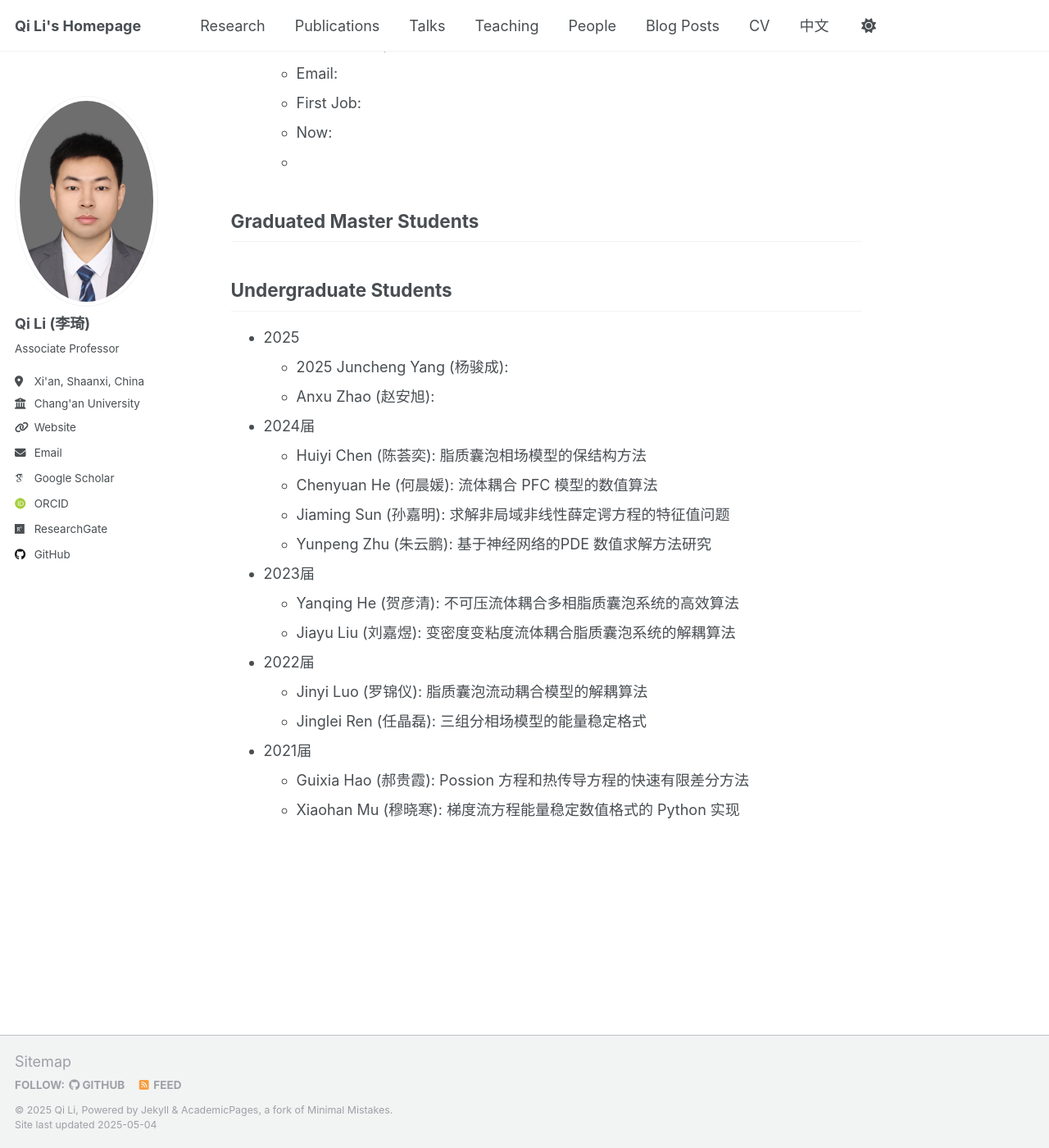
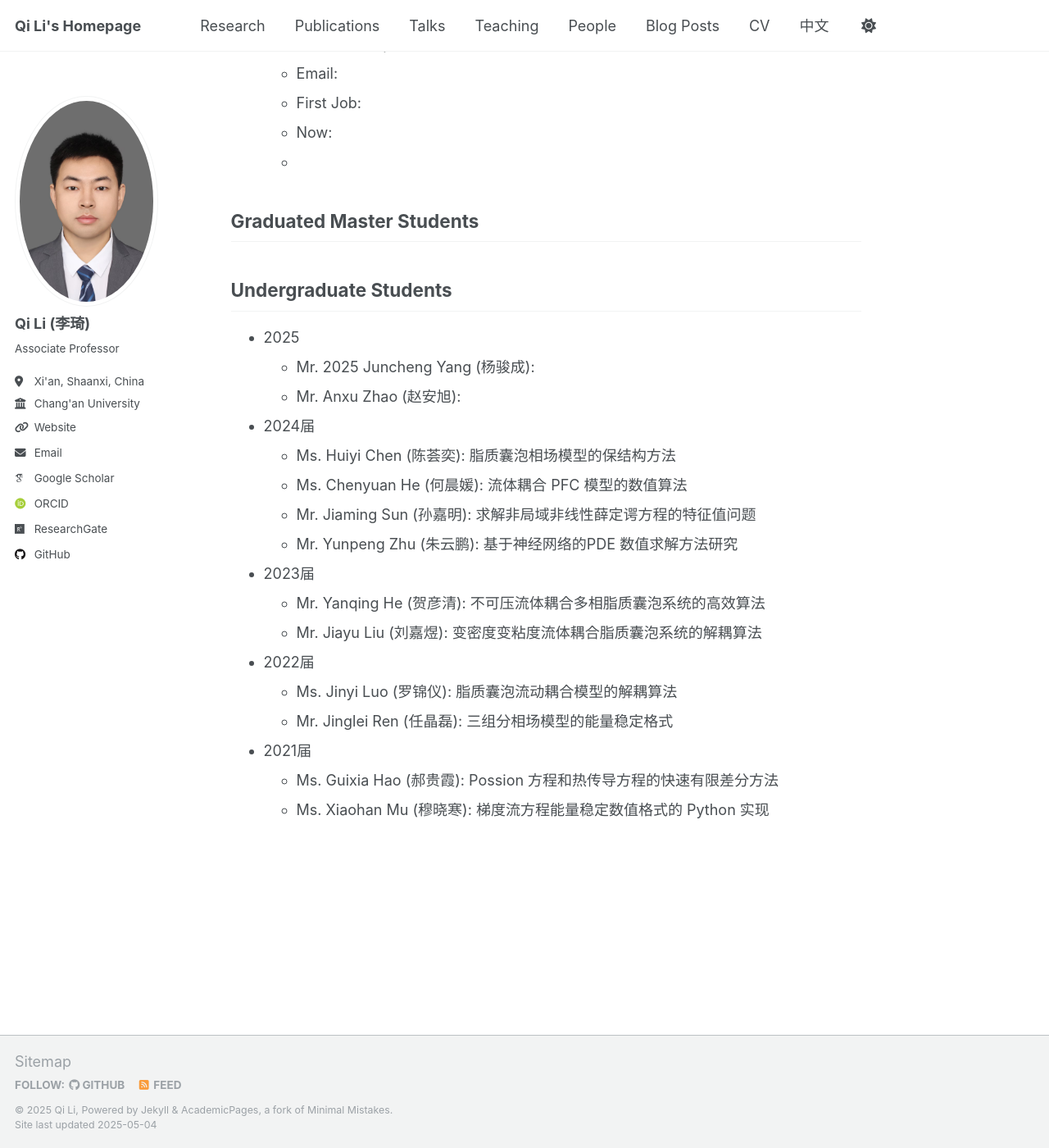
Before and after one commit to liqihao2000/liqihao2000.github.io, a Jekyll site: the page built from _pages/people.md, in a window 1280 px wide and 1400 px high, scrolled down 700 px. Shown: the whole window at 82% size. Built offline with Jekyll 4.4.1, drawn with Linux system fonts in a browser that asks for light colours; some web fonts are replaced.

Commit message:
update info

```diff
--- a/_pages/people.md
+++ b/_pages/people.md
@@ -39,26 +39,26 @@
 
 ## Undergraduate Students
 - 2025
-  - 2025 Juncheng Yang (杨骏成):
-  - Anxu Zhao (赵安旭):
+  - Mr. 2025 Juncheng Yang (杨骏成):
+  - Mr. Anxu Zhao (赵安旭):
 
 - 2024届
-  - Huiyi Chen (陈荟奕): 脂质囊泡相场模型的保结构方法
-  - Chenyuan He (何晨媛): 流体耦合 PFC 模型的数值算法
-  - Jiaming Sun (孙嘉明): 求解非局域非线性薛定谔方程的特征值问题
-  - Yunpeng Zhu (朱云鹏): 基于神经网络的PDE 数值求解方法研究
+  - Ms. Huiyi Chen (陈荟奕): 脂质囊泡相场模型的保结构方法
+  - Ms. Chenyuan He (何晨媛): 流体耦合 PFC 模型的数值算法
+  - Mr. Jiaming Sun (孙嘉明): 求解非局域非线性薛定谔方程的特征值问题
+  - Mr. Yunpeng Zhu (朱云鹏): 基于神经网络的PDE 数值求解方法研究
 
 - 2023届
-  - Yanqing He (贺彦清): 不可压流体耦合多相脂质囊泡系统的高效算法
-  - Jiayu Liu (刘嘉煜): 变密度变粘度流体耦合脂质囊泡系统的解耦算法
+  - Mr. Yanqing He (贺彦清): 不可压流体耦合多相脂质囊泡系统的高效算法
+  - Mr. Jiayu Liu (刘嘉煜): 变密度变粘度流体耦合脂质囊泡系统的解耦算法
 
 - 2022届
-  - Jinyi Luo (罗锦仪): 脂质囊泡流动耦合模型的解耦算法
-  - Jinglei Ren (任晶磊): 三组分相场模型的能量稳定格式
+  - Ms. Jinyi Luo (罗锦仪): 脂质囊泡流动耦合模型的解耦算法
+  - Mr. Jinglei Ren (任晶磊): 三组分相场模型的能量稳定格式
 
 - 2021届
-  - Guixia Hao (郝贵霞): Possion 方程和热传导方程的快速有限差分方法
-  - Xiaohan Mu (穆晓寒): 梯度流方程能量稳定数值格式的 Python 实现
+  - Ms. Guixia Hao (郝贵霞): Possion 方程和热传导方程的快速有限差分方法
+  - Ms. Xiaohan Mu (穆晓寒): 梯度流方程能量稳定数值格式的 Python 实现
 
 
 <!--
```
